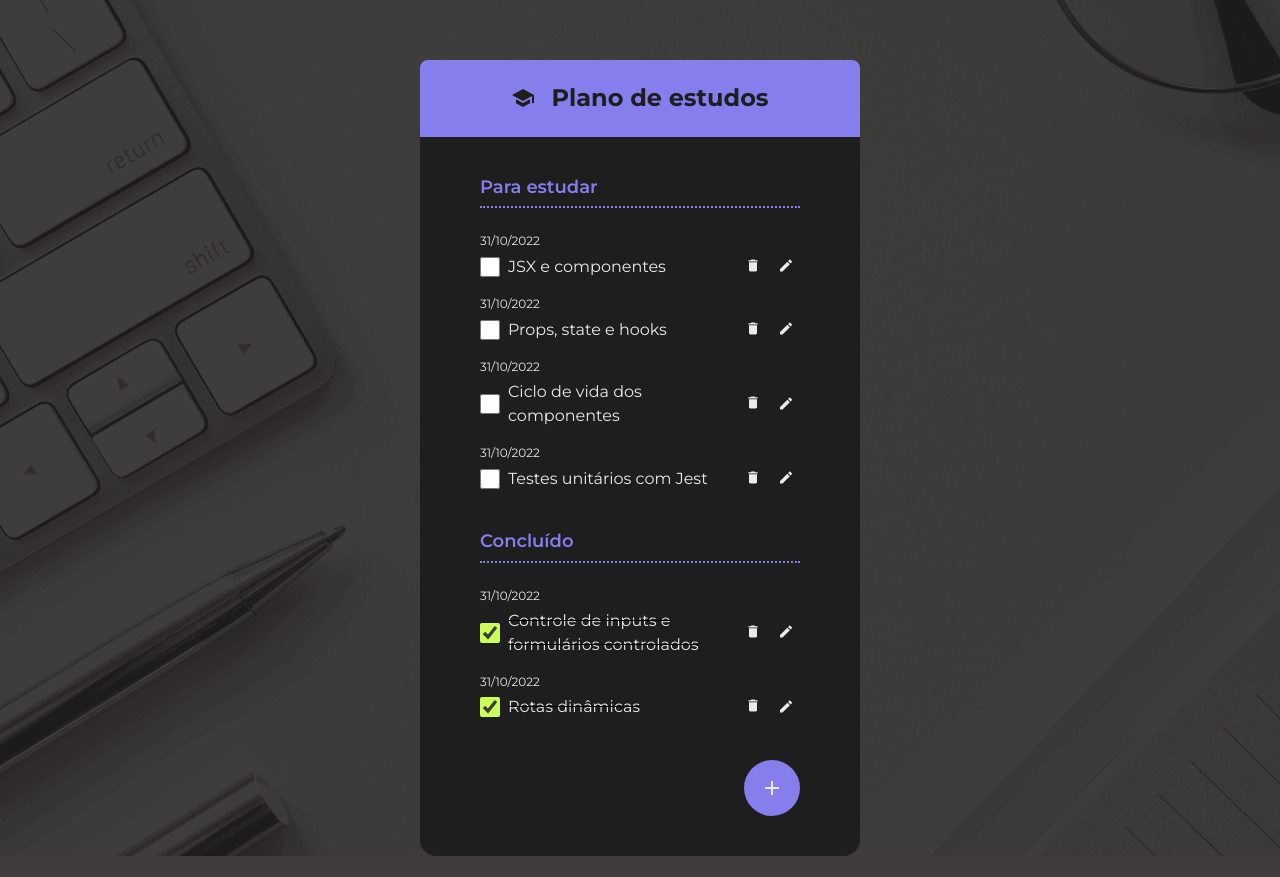
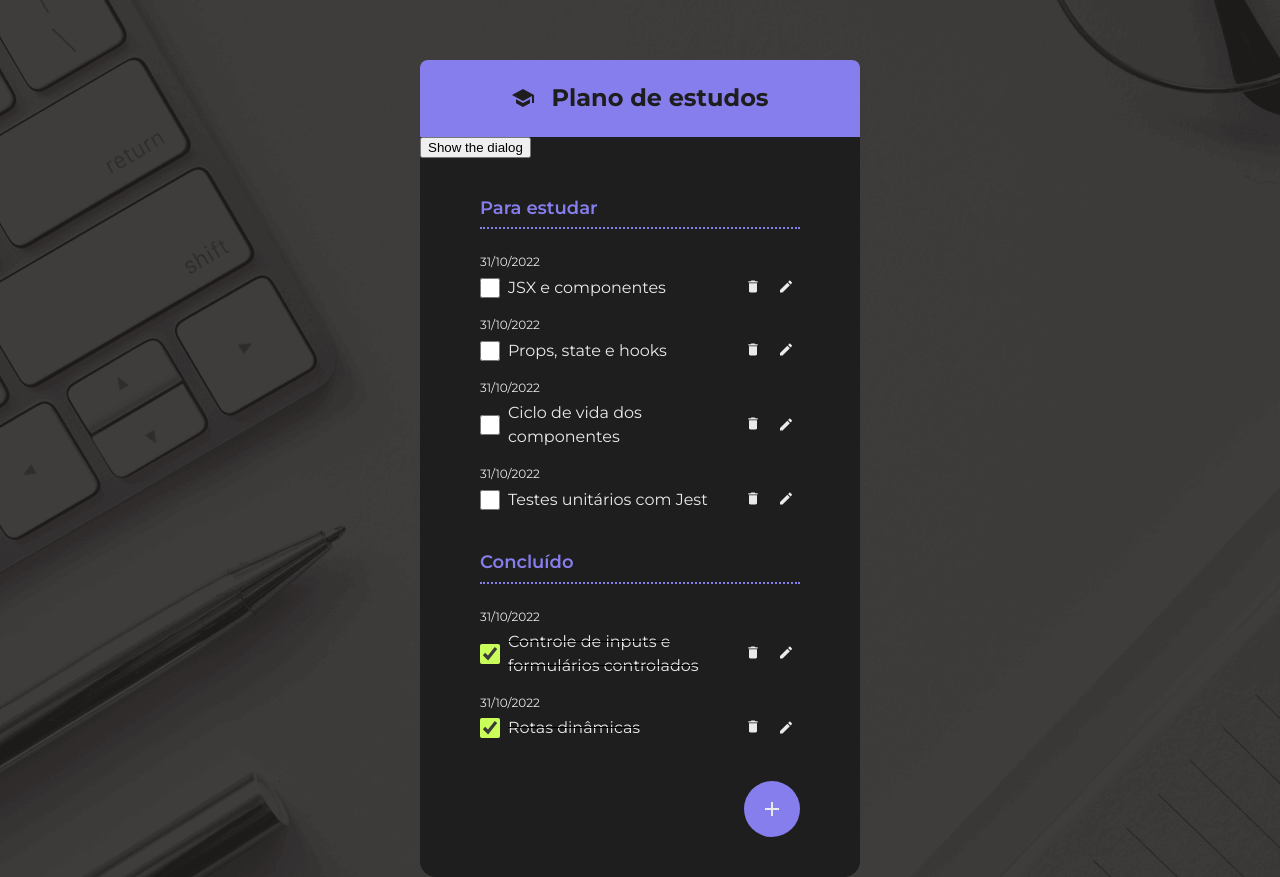
Before and after one commit to juliabifano/todo-list, a React (Vite) app: page / in a window 1280 px wide. Before the commit the page ends 856 px from the top, so only its background shows below. Built offline with nearby package versions, Linux system fonts and the light colour scheme.

Commit message:
Adiciona caixa dialog

```diff
--- a/src/App.jsx
+++ b/src/App.jsx
@@ -1,5 +1,6 @@
 import { ChecklistsWrapper } from "./components/ChecklistsWrapper"
 import { Container } from "./components/Container"
+import { Dialog } from "./components/Dialog"
 import { FabButton } from "./components/FabButton"
 import { Footer } from "./components/Footer"
 import { Header } from "./components/Header"
@@ -60,6 +61,7 @@ function App() {
             <IconSchool /> Plano de estudos
           </Heading>
         </Header>
+        <Dialog></Dialog>
         <ChecklistsWrapper>
           <SubHeading>Para estudar</SubHeading>
           <ToDoList>
--- /dev/null
+++ b/src/components/Dialog/dialog.style.css
@@ -0,0 +1,4 @@
+::backdrop {
+  background-color: #000;
+  opacity: 0.75;
+}
--- /dev/null
+++ b/src/components/Dialog/index.jsx
@@ -0,0 +1,30 @@
+import React from "react";
+import { useRef } from "react";
+import "./dialog.style.css";
+
+export function Dialog() {
+  //   const dialog = document.querySelector("dialog");
+const dialogRef = useRef (null)
+
+  // "Show the dialog" button opens the dialog modally
+  const openDialog = () => {
+    dialogRef.current.showModal();
+  };
+
+  // "Close" button closes the dialog
+  const closeDialog = () => {
+    dialogRef.current.close();
+  };
+
+  return (
+    <React.Fragment>
+      <dialog ref={dialogRef}>
+        <button autoFocus onClick={closeDialog}>
+          Close
+        </button>
+        <p>This modal dialog has a groovy backdrop!</p>
+      </dialog>
+      <button onClick={openDialog}>Show the dialog</button>
+    </React.Fragment>
+  );
+}
```
Also changed, not shown: 1 other file (tests, documents, lock files or other folders).
